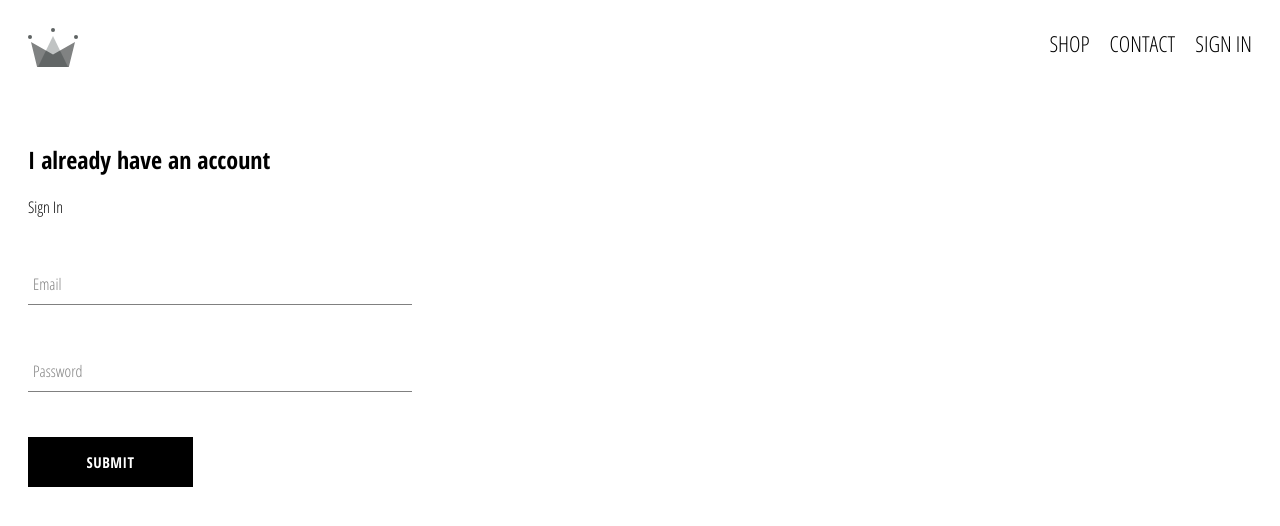
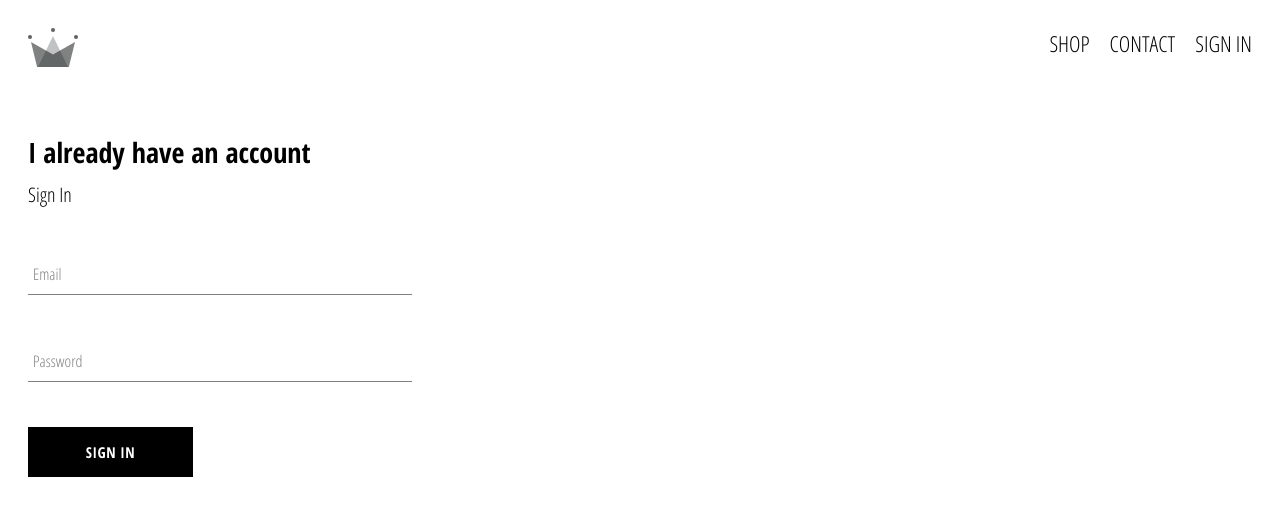
Before and after one commit to RomanSarder/crwn-shop, a React (Create React App) app: page /auth in a window 1280 px wide. Shown: the top 526 px of the page. Built offline with nearby package versions, Linux system fonts and the light colour scheme.

Commit message:
Adjust sign in styles

```diff
--- a/src/components/SignIn.jsx
+++ b/src/components/SignIn.jsx
@@ -5,6 +5,17 @@ import Button from './Button'
 
 const StyledSignIn = styled.div`
     width: 30vw;
+    display: flex;
+    flex-direction: column;
+
+    .title {
+        font-size: 2.8rem;
+        margin: 1rem 0;
+    }
+
+    span {
+        font-size: 2rem;
+    }
 `
 
 export default function SignIn() {
@@ -28,13 +39,13 @@ export default function SignIn() {
 
     return (
         <StyledSignIn>
-            <h2>I already have an account</h2>
+            <h2 className="title">I already have an account</h2>
             <span>Sign In</span>
             <form onSubmit={handleFormSubmit}>
                 <FormInput label="Email" name="email" type="email" value={email} handleChange={handleEmailChange} />
                 <FormInput label="Password" name="password" type="password" value={password} handleChange={handlePasswordChange} />
 
-                <Button type="submit">Submit</Button>
+                <Button type="submit">Sign In</Button>
             </form>
         </StyledSignIn>
     )
```
